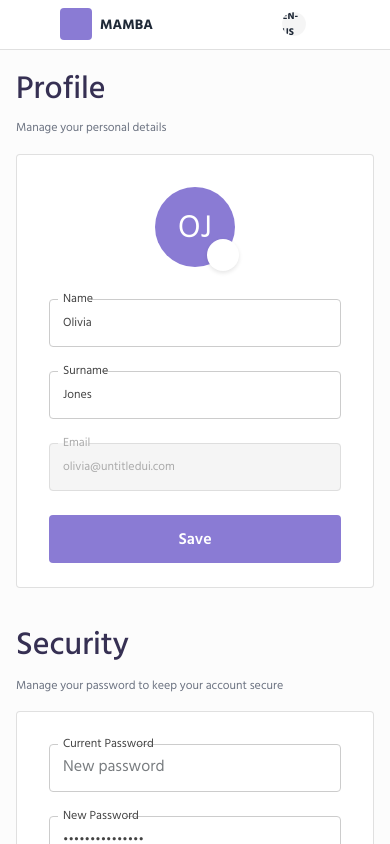
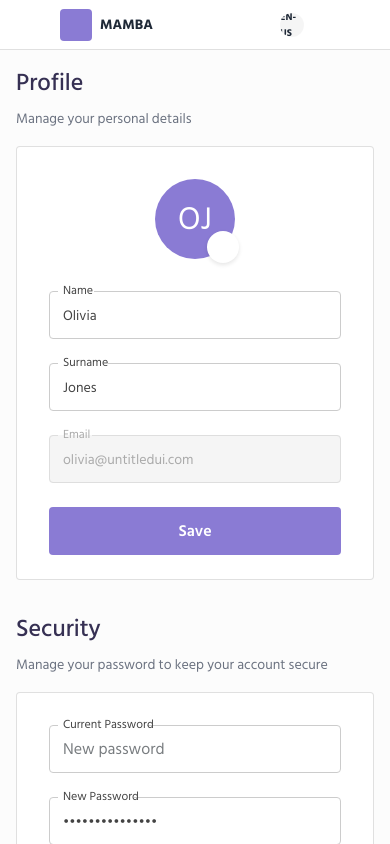
Before and after one commit to Juanda-Mayorga/Repositorio-pruebas-design, a React (Vite) app: page /profile in a window 390 px wide. Built offline with nearby package versions, Linux system fonts and the light colour scheme; some icons are missing.

Commit message:
💄 style: implement responsive typography system
- Define responsive font sizes for h4 and body1 in theme
- Adjust h4 font weight to 500 (Medium)
- Remove hardcoded font styles from ProfilePage
- Ensure consistent typography across breakpoints

```diff
--- a/src/platform/design-system/theme/theme.ts
+++ b/src/platform/design-system/theme/theme.ts
@@ -225,19 +225,16 @@ export const getTheme = (mode: PaletteMode) => createTheme({
         // Platform Page Title (Hind Siliguri)
         h4: {
             fontFamily: '"Hind Siliguri", sans-serif',
-            fontWeight: 600,
+            fontWeight: 500,
             lineHeight: 1.4,
-            fontSize: '18px',
+            fontSize: '24px', // Mobile base
             '@media (min-width:600px)': {
-                fontSize: '20px',
+                fontSize: '26px',
             },
             '@media (min-width:960px)': {
-                fontSize: '24px',
+                fontSize: '28px',
             },
             '@media (min-width:1280px)': {
-                fontSize: '28px',
-            },
-            '@media (min-width:1920px)': {
                 fontSize: '32px',
             },
         },
@@ -284,11 +281,8 @@ export const getTheme = (mode: PaletteMode) => createTheme({
             fontFamily: '"Hind Siliguri", sans-serif',
             fontWeight: 400,
             lineHeight: 1.6,
-            fontSize: '12px',
+            fontSize: '14px', // Mobile base
             '@media (min-width:960px)': {
-                fontSize: '14px',
-            },
-            '@media (min-width:1280px)': {
                 fontSize: '16px',
             },
         },
--- a/src/platform/pages/ProfilePage.tsx
+++ b/src/platform/pages/ProfilePage.tsx
@@ -158,7 +158,7 @@ export const ProfilePage = () => {
     return (
         <Box sx={{ maxWidth: 800, mx: 'auto' }}>
             <Box sx={{ mb: 2 }}>
-                <Typography variant="h4" sx={{ fontWeight: 500, color: 'primary.950', mb: 1, fontSize: '32px', fontFamily: '"Hind Siliguri", sans-serif' }}>
+                <Typography variant="h4" sx={{ color: 'primary.950', mb: 1 }}>
                     {t('profile.title')}
                 </Typography>
                 <Typography variant="body1" color="text.secondary">
@@ -245,7 +245,7 @@ export const ProfilePage = () => {
             </Card>
 
             <Box sx={{ mb: 2 }}>
-                <Typography variant="h5" sx={{ fontWeight: 500, color: 'primary.950', mb: 1, fontSize: '32px', fontFamily: '"Hind Siliguri", sans-serif' }}>
+                <Typography variant="h4" sx={{ color: 'primary.950', mb: 1 }}>
                     {t('profile.security')}
                 </Typography>
                 <Typography variant="body1" color="text.secondary">
```
